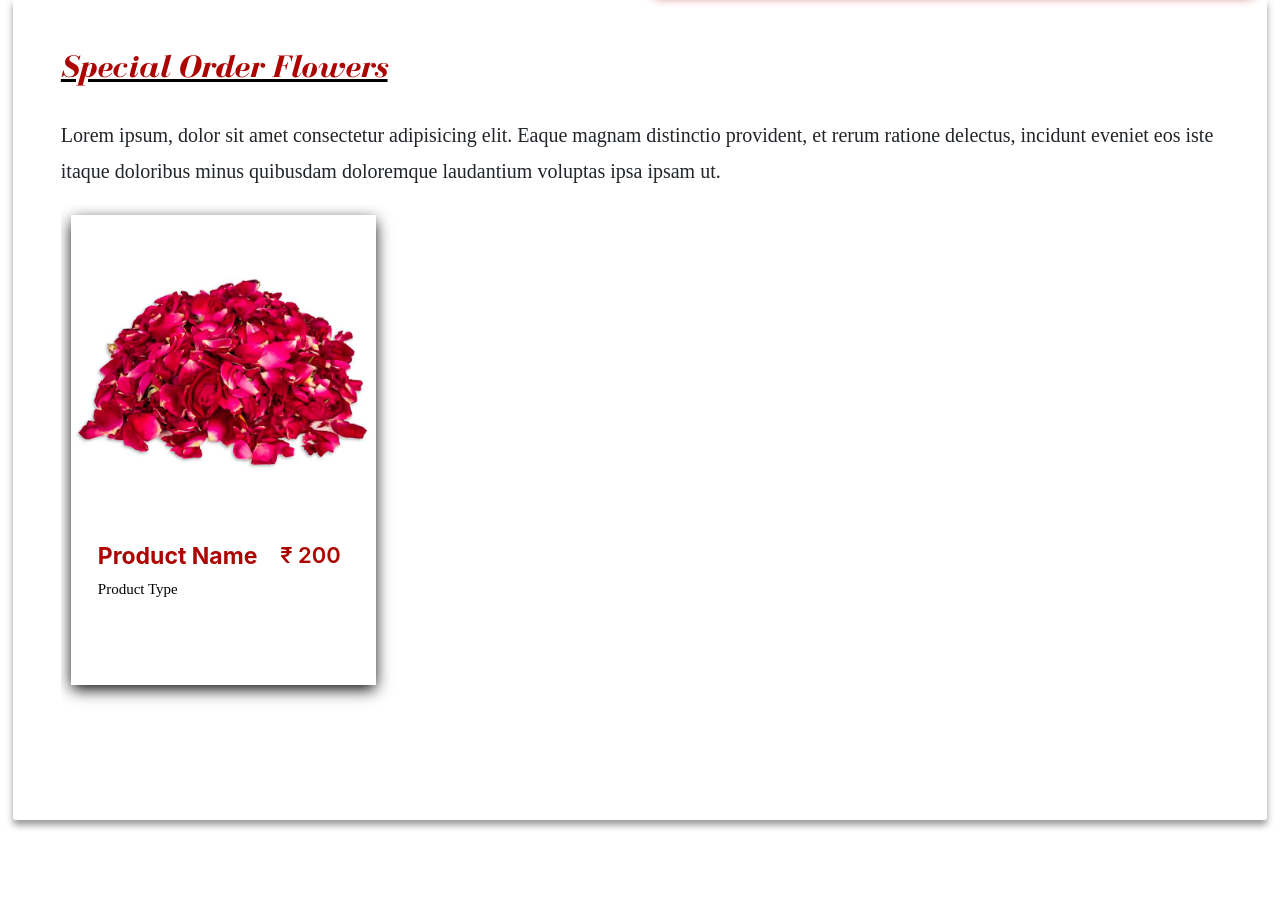
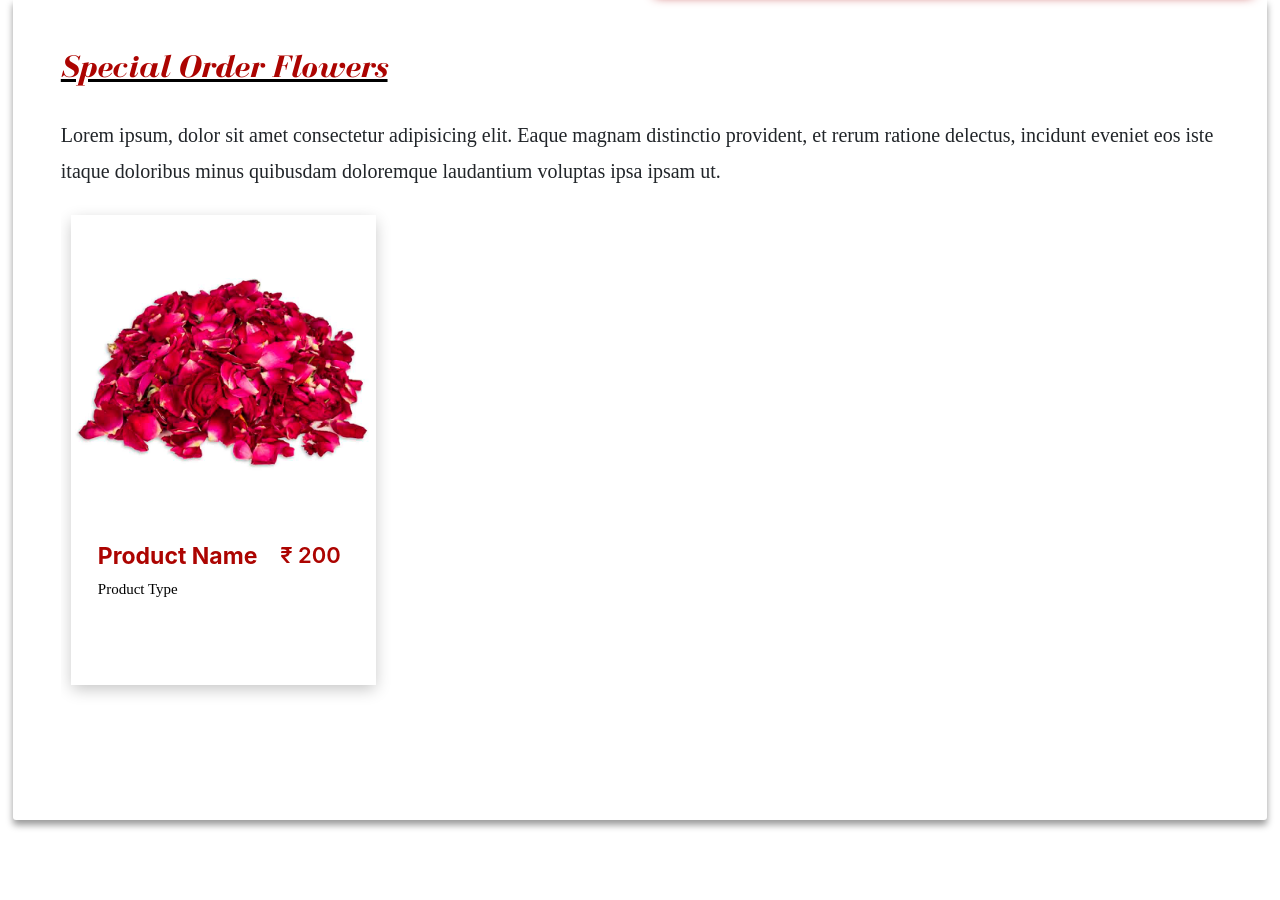
Before and after one commit to Shrirama-Upadhya-A/poojas-final, a PHP site: page /flowers-special.html in a window 1280 px wide. Shown: the part 298-1198 px from the top of the page. Run offline with PHP 8.4, Linux system fonts and the light colour scheme; some libraries are stand-ins or nearby versions; some web fonts are replaced.

Commit message:
Update shop2.css

```diff
--- a/css/shop2.css
+++ b/css/shop2.css
@@ -215,7 +215,8 @@
 .product {
     position: relative;
     perspective: 800px;
-    width: 33%;
+    width: 33.33%;
+    margin: auto;
     height: 471px;
     transform-style: preserve-3d;
     transition: transform 5s;
@@ -252,7 +253,7 @@
 }
 
 .make3D {
-    box-shadow: 0px 5px 15px -1px #000;
+    box-shadow: 0px 5px 15px -1px rgb(196, 196, 196);
 }
 
 .make3D.animate .product-back,
```
